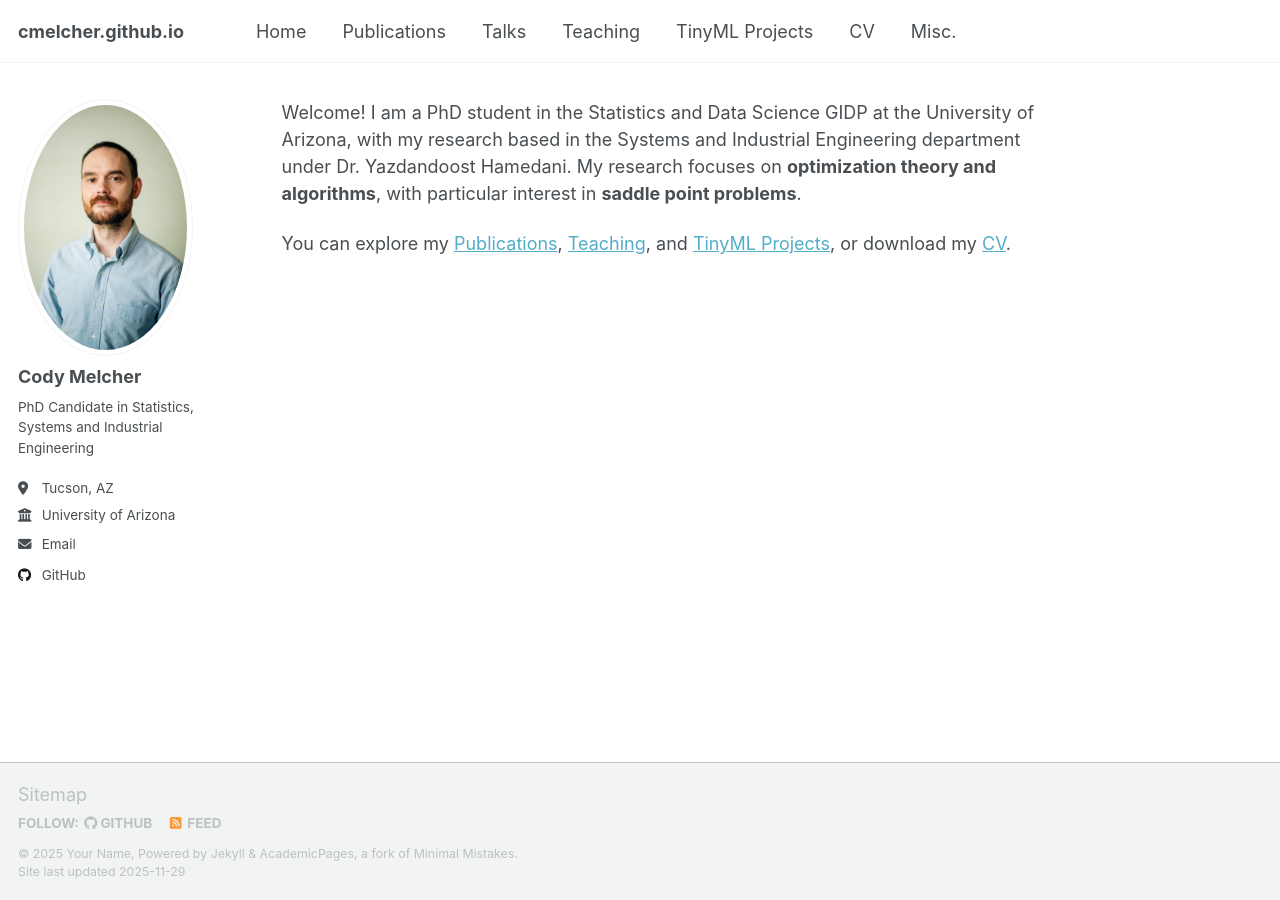
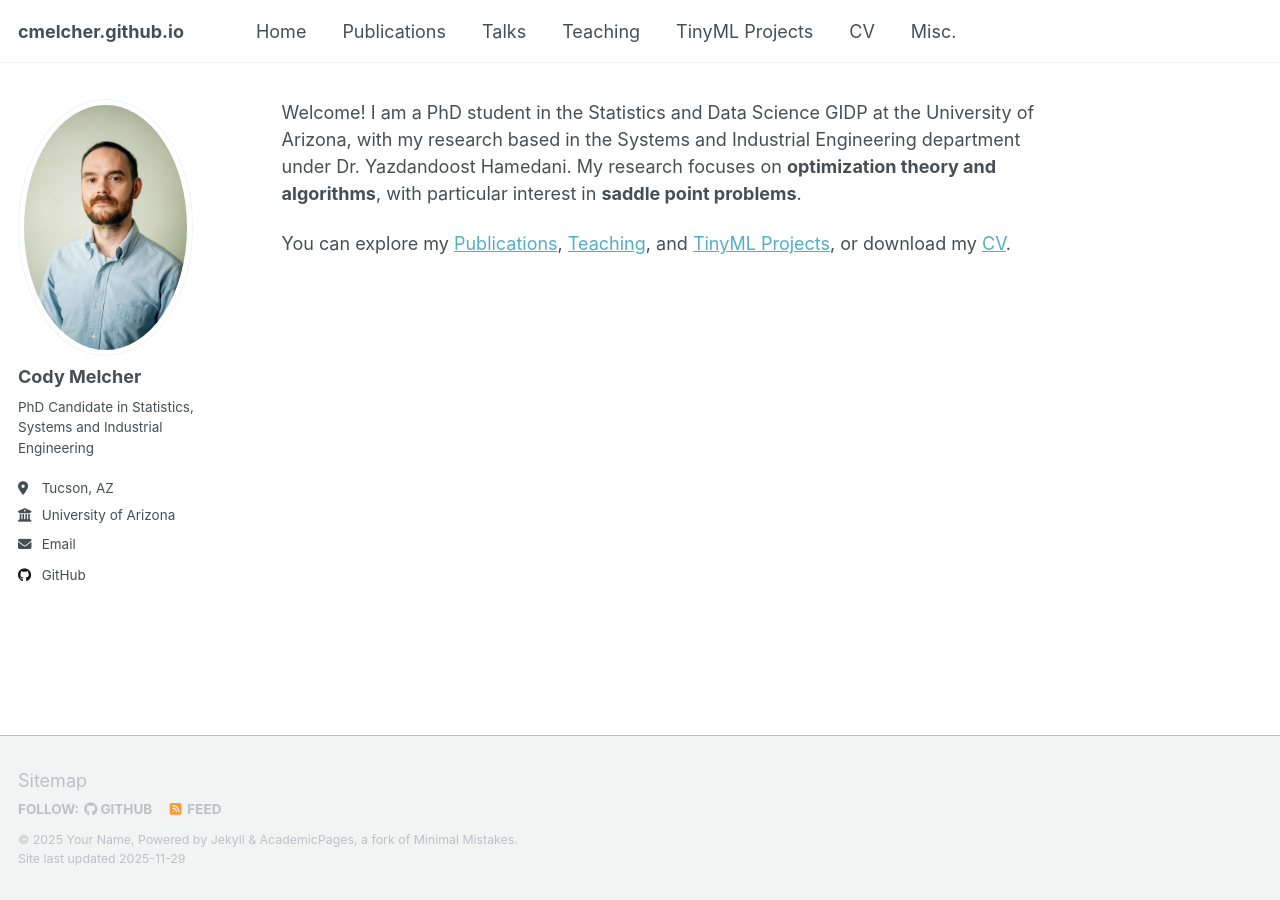
Before and after one commit to cmelcher/cmelcher.github.io, a Jekyll site: the page built from _pages/about.md, in a window 1280 px wide. Built offline with Jekyll 4.4.1, drawn with Linux system fonts in a browser that asks for light colours; a script that is not in the unit is left out.

Commit message:
Update main.scss

```diff
--- a/assets/css/main.scss
+++ b/assets/css/main.scss
@@ -41,3 +41,10 @@
     "vendor/font-awesome/solid",
     "vendor/font-awesome/brands"
 ;
+
+.page__footer {
+  height: auto !important;
+  min-height: 0 !important;
+  padding: 0.75rem 0 !important;  // smaller top/bottom padding
+  margin-top: 1rem !important;    // small gap above footer
+}
```
